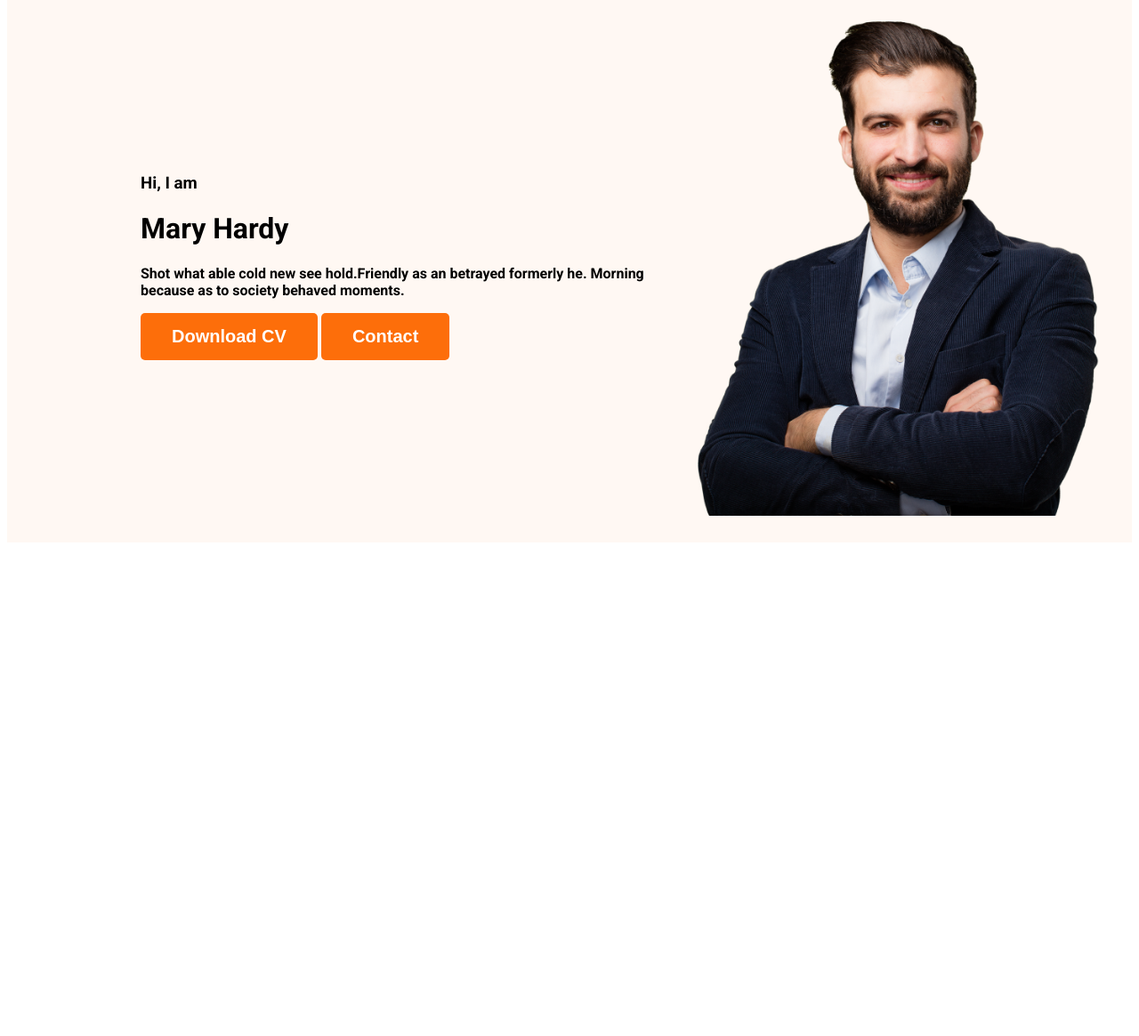
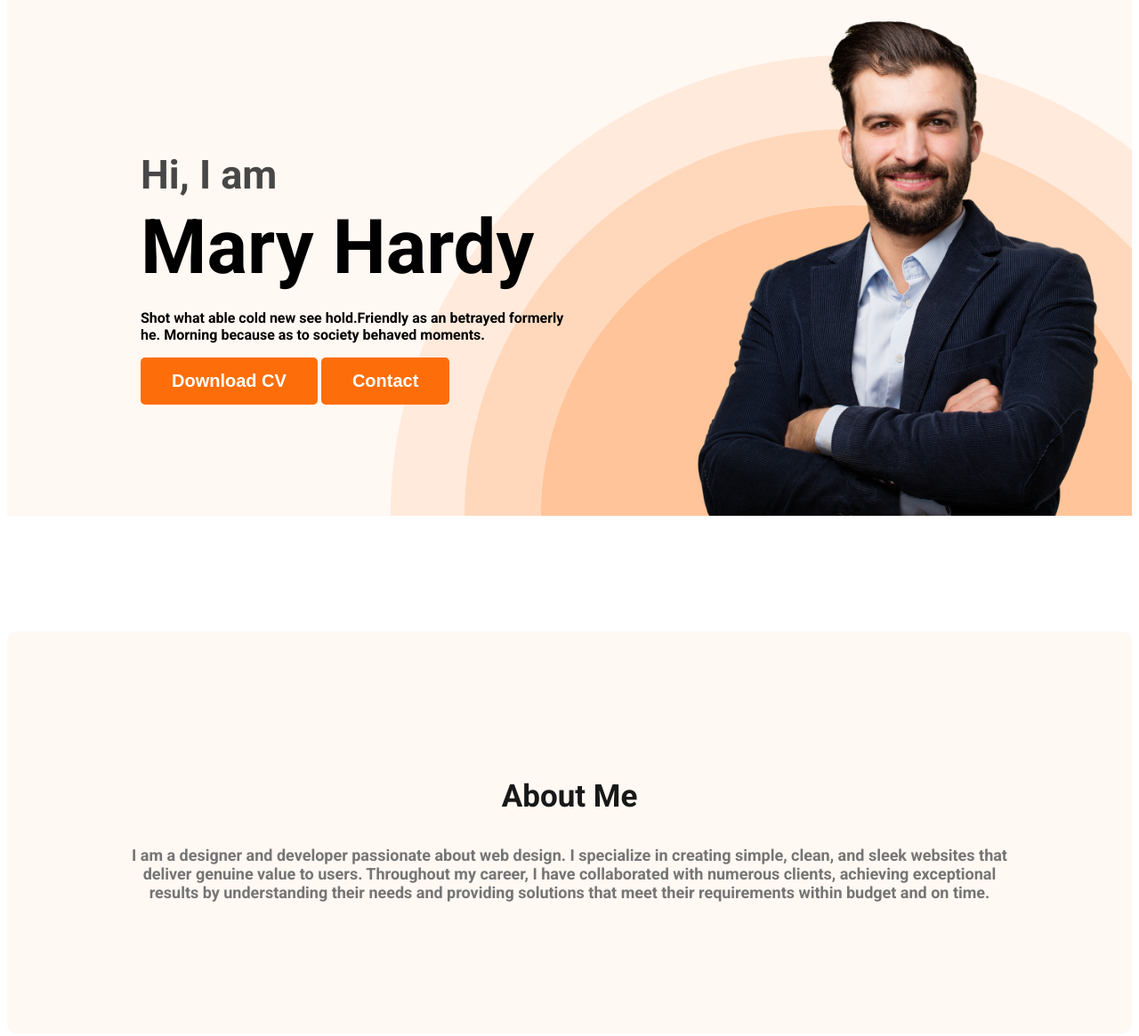
Before and after one commit to asifsarker111/web-developer-portfolio, a plain HTML site: page index.html in a window 1280 px wide. Shown: the part 180-1345 px from the top of the page at 89% size. Before the commit the page ends 800 px from the top, so only its background shows below. Drawn offline with Linux system fonts and the light colour scheme.

Commit message:
about section creted

```diff
--- a/index.html
+++ b/index.html
@@ -33,7 +33,11 @@
         </div>
     </header>
     <main>
-
+         <section class="about">
+             <h3 class="section-title">About Me</h3>
+             <p class="section-description">I am a designer and developer passionate about web design. I specialize in creating simple, clean, and sleek websites that deliver genuine value to users. Throughout my career, I have collaborated with numerous clients, achieving exceptional results by understanding their needs and providing solutions that meet their requirements within budget and on time.
+             </p>
+         </section>
     </main>
     <footer>
 
--- a/styles/portfolio.css
+++ b/styles/portfolio.css
@@ -16,6 +16,19 @@ body{
     font-size: 20px;
     font-weight: 700;
     padding: 15px 35px;
+}
+
+.section-title{
+   color: #181818;
+   text-align: center;
+   font-size: 35px;
+   font-weight: 700;
+}
+
+.section-description{
+    color: #757575;
+    text-align: center;
+    font-size: 18px;
 
 }
 /*  nav relatec styles */
@@ -50,12 +63,40 @@ nav a{
 /* header related styles */
 .header{
     background-color: #FFF8F3;
+    background-image: url('../images/header_bg.png');
+    background-repeat: no-repeat;
+    background-position: bottom right;
 }
 .banner{
-    padding: 30px 30px 30px 150px;
+    padding: 30px 30px 0px 150px;
     display: flex;
     align-items: center;
+    justify-content: space-between;
+}
+.banner-content{
+    max-width: 500px;
 }
 .banner .profile-pic{
     width: 500px;
 }
+.banner-greeting{
+    font-size: 45px;
+    color: #474747;
+    margin-bottom: 0;
+}
+.banner-title{
+    font-size: 85px;
+    font-weight: 700;
+    margin-top: 5px;
+    margin-bottom: 20px;
+}
+
+/* main section styles */
+
+/* about section styles */
+.about{
+    padding: 130px;
+    border-radius: 10px;
+    background-color: #FFF8F3;
+    margin: 130px 0;
+}
```
